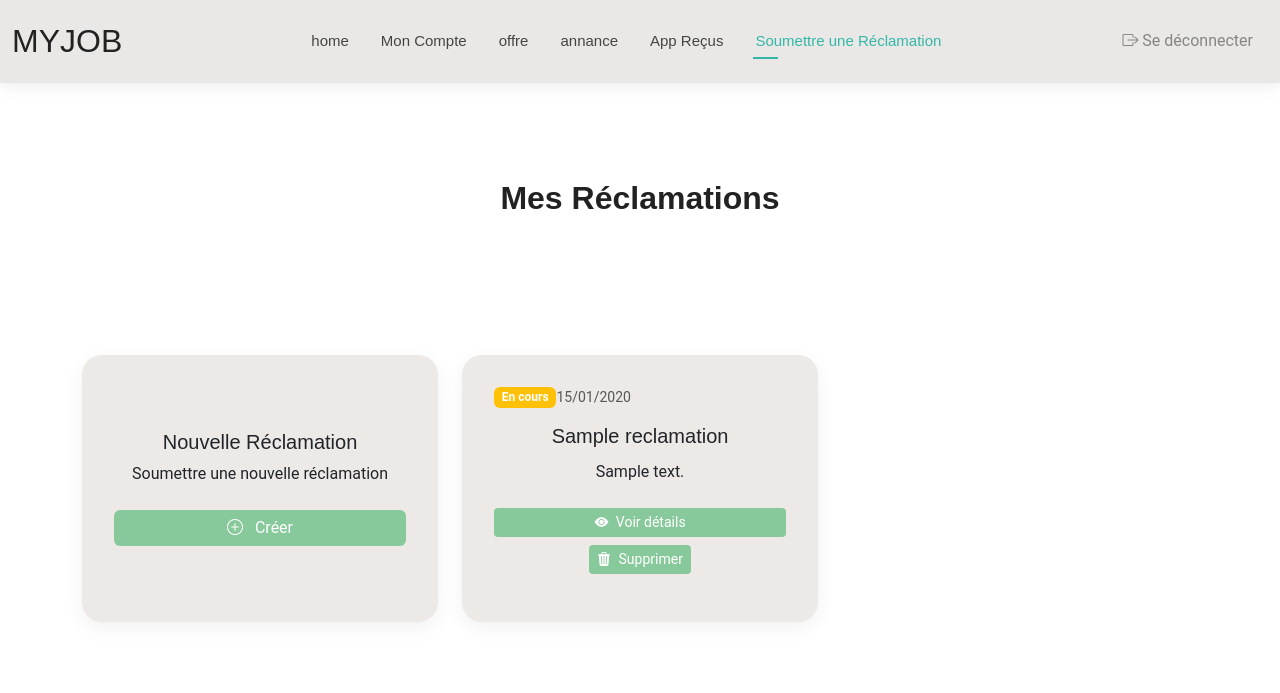
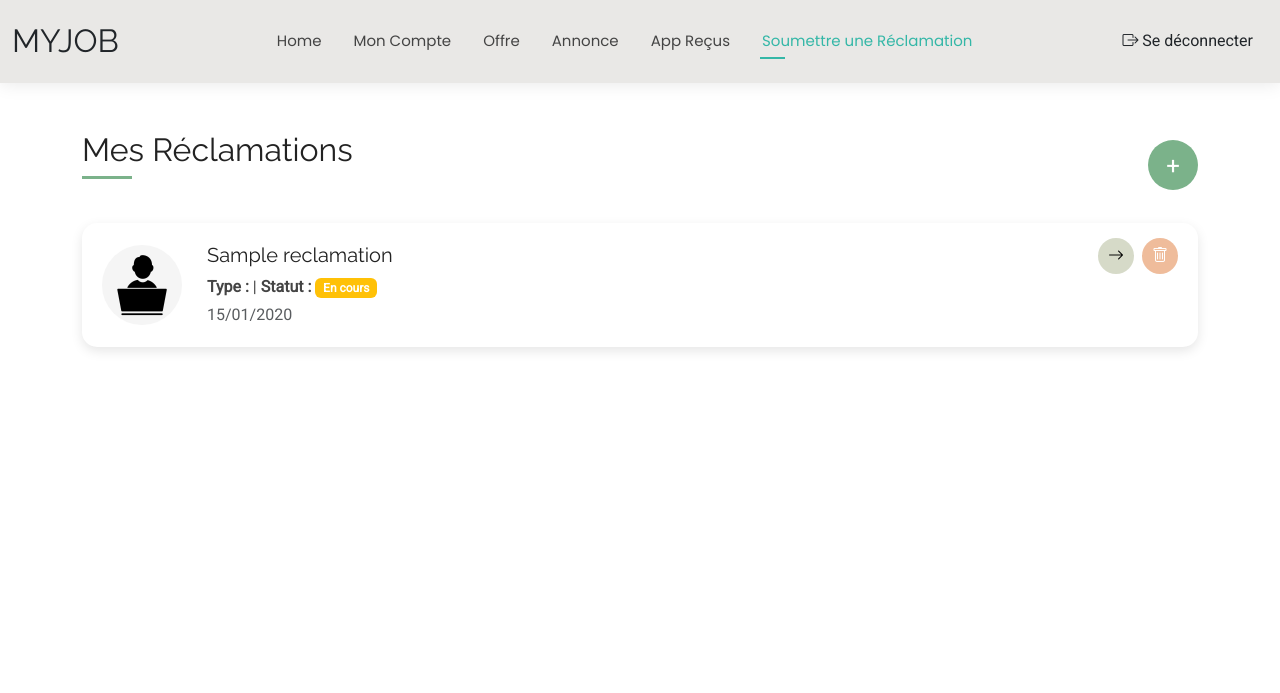
Before and after one commit to siham-benkhajjou/myJob, a Spring Boot app: page /recruteur/Reclamation in a window 1280 px wide. Shown: the top 693 px of the page. Run offline with Spring Boot 4, Linux system fonts and the light colour scheme; the visitor is signed in with stand-in values (Sample User, id 1); tables that the repository leaves empty hold one stand-in row (values such as "Sample post"); some of the project's set-up classes (security, data sources, template engines, error pages and the like) are left out, and stand-ins take their place; some libraries are stand-ins or nearby versions.

Commit message:
change of the them

```diff
--- a/src/main/resources/templates/annonce-list.html
+++ b/src/main/resources/templates/annonce-list.html
@@ -129,7 +129,7 @@
 <main class="main">
     <div class="container py-5">
         <div class="section-title text-center mb-5">
-            <h2>Nos Annonces</h2>
+            <h2 style="color: #6b9f79">Nos Annonces</h2>
         </div>
 
         <div class="row gy-4">
@@ -144,7 +144,7 @@
                             <!-- Icon with color #7bb28a applied -->
                             <img src="https://cdn-icons-png.flaticon.com/512/992/992651.png" alt="Add Icon" style="filter: invert(26%) sepia(45%) saturate(230%) hue-rotate(84deg) brightness(95%) contrast(88%);">
                         </div>
-                        <div class="service-title" style="color: black;">Créer une Annonce</div>
+                        <div class="service-title" style="color: #6b9f79;">Créer une Annonce</div>
                     </div>
                 </a>
             </div>
--- a/src/main/resources/templates/recruteur-reclamation.html
+++ b/src/main/resources/templates/recruteur-reclamation.html
@@ -1,112 +1,187 @@
+<!DOCTYPE html>
 <html lang="fr" xmlns:th="http://www.thymeleaf.org">
-
 <head>
     <meta charset="UTF-8" />
     <meta name="viewport" content="width=device-width, initial-scale=1.0" />
     <title>Mes Réclamations</title>
-    <link href="/assets/vendor/bootstrap/css/bootstrap.min.css" rel="stylesheet" />
-    <link href="/assets/vendor/bootstrap-icons/bootstrap-icons.css" rel="stylesheet" />
-    <link href="/assets/css/main.css" rel="stylesheet" />
+
+    <!-- Favicons -->
+    <link href="/assets/img/favicon.png" rel="icon">
+    <link href="/assets/img/apple-touch-icon.png" rel="apple-touch-icon">
+
+    <!-- Google Fonts -->
+    <link href="https://fonts.googleapis.com" rel="preconnect">
+    <link href="https://fonts.gstatic.com" rel="preconnect" crossorigin>
+    <link href="https://fonts.googleapis.com/css2?family=Roboto&family=Poppins&family=Raleway&display=swap" rel="stylesheet">
+
+    <!-- Vendor CSS Files -->
+    <link href="/assets/vendor/bootstrap/css/bootstrap.min.css" rel="stylesheet">
+    <link href="/assets/vendor/bootstrap-icons/bootstrap-icons.css" rel="stylesheet">
+    <link href="/assets/vendor/aos/aos.css" rel="stylesheet">
+    <link href="/assets/vendor/swiper/swiper-bundle.min.css" rel="stylesheet">
+    <link href="/assets/vendor/glightbox/css/glightbox.min.css" rel="stylesheet">
+
+    <!-- Main CSS File -->
+    <link href="/assets/css/main.css" rel="stylesheet">
+
+    <style>
+        .create-button {
+            background-color: #7bb28a;
+            color: white;
+            border-radius: 50%;
+            width: 50px;
+            height: 50px;
+            font-size: 24px;
+            text-align: center;
+            line-height: 50px;
+            border: none;
+        }
+
+        .card-reclamation {
+            background: white;
+            border-radius: 15px;
+            padding: 20px;
+            margin-bottom: 25px;
+            box-shadow: 0px 4px 12px rgba(0, 0, 0, 0.1);
+            display: flex;
+            align-items: center;
+            position: relative;
+        }
+
+        .card-reclamation img {
+            width: 80px;
+            height: 80px;
+            border-radius: 50%;
+            object-fit: cover;
+            margin-right: 25px;
+        }
+
+        .card-buttons {
+            position: absolute;
+            top: 15px;
+            right: 20px;
+            display: flex;
+            gap: 8px;
+        }
+
+        .round-btn {
+            width: 36px;
+            height: 36px;
+            border-radius: 50%;
+            border: none;
+            display: flex;
+            align-items: center;
+            justify-content: center;
+            color: white;
+        }
+
+        .btn-consult {
+            background-color: #d6dac8;
+            color: black;
+        }
+
+        .btn-delete {
+            background-color: #efbc9b;
+        }
+
+        h2 {
+            position: relative;
+            padding-bottom: 10px;
+            margin-bottom: 20px;
+        }
+
+        h2::after {
+            content: '';
+            position: absolute;
+            width: 50px;
+            height: 3px;
+            background-color: #7bb28a;
+            left: 0;
+            bottom: 0;
+        }
+    </style>
 </head>
 
-<body>
+<body class="index-page">
+
 <header id="header" class="header d-flex align-items-center light-background sticky-top">
     <div class="container-fluid position-relative d-flex align-items-center justify-content-between">
-        <a href="recruteur-home.html" class="logo d-flex align-items-center me-auto me-xl-0">
-            <h1 class="sitename">MyJob</h1>
+        <a href="/recruteur/home" class="logo d-flex align-items-center me-auto me-xl-0 text-decoration-none">
+            <h1 class="sitename text-dark">MyJob</h1>
         </a>
 
         <nav id="navmenu" class="navmenu">
-            <ul>
-                <li><a href="/recruteur/home">home</a></li>
-                <li><a href="/recruteur/mon-compte">Mon Compte</a></li>
-                <li><a href="/recruteur/offres">offre</a></li>
-                <li><a href="/recruteur/annonces">annance</a></li>
-                <li><a href="/recruteur/applications">App Reçus</a></li>
-                <li><a href="/recruteur/Reclamation" class="active">Soumettre une Réclamation</a></li>
+            <ul class="nav">
+                <li class="nav-item"><a class="nav-link" href="/recruteur/home">Home</a></li>
+                <li class="nav-item"><a class="nav-link" href="/recruteur/mon-compte">Mon Compte</a></li>
+                <li class="nav-item"><a class="nav-link" href="/recruteur/offres">Offre</a></li>
+                <li class="nav-item"><a class="nav-link" href="/recruteur/annonces">Annonce</a></li>
+                <li class="nav-item"><a class="nav-link" href="/recruteur/applications">App Reçus</a></li>
+                <li class="nav-item"><a class="nav-link active" href="/recruteur/Reclamation">Soumettre une Réclamation</a></li>
             </ul>
             <i class="mobile-nav-toggle d-xl-none bi bi-list"></i>
         </nav>
 
         <div class="header-social-links">
-            <a href="/logout" class="logout-link">
+            <a href="/logout" class="logout-link text-dark text-decoration-none">
                 <i class="bi bi-box-arrow-right"></i> Se déconnecter
             </a>
         </div>
     </div>
 </header>
 
-<main class="main mt-5">
-    <div class="container py-5">
-        <div class="section-title text-center mb-5">
+<main class="main">
+    <div class="container mt-5">
+        <div class="d-flex justify-content-between align-items-center mb-4">
             <h2>Mes Réclamations</h2>
+            <a href="/recruteur/Reclamation/new" class="text-decoration-none">
+                <button class="create-button">+</button>
+            </a>
         </div>
 
-        <div class="row">
-            <div class="col-md-4 mb-4">
-                <div class="card h-100 text-center d-flex flex-column justify-content-between p-3 custom-card">
-                    <div class="card-body d-flex flex-column justify-content-center">
-                        <h5 class="card-title">Nouvelle Réclamation</h5>
-                        <p class="card-text">Soumettre une nouvelle réclamation</p>
-                        <a href="/recruteur/Reclamation/new" class="btn btn-accent mt-2">
-                            <i class="bi bi-plus-circle me-2"></i> Créer
-                        </a>
-                    </div>
-                </div>
-            </div>
+        <div th:if="${reclamations != null and !reclamations.isEmpty()}" class="reclamations-list">
+            <div th:each="rec : ${reclamations}" class="card-reclamation">
+                <img src="/assets/img/profile-img.jpg" alt="Profile Image">
 
-            <th:block th:if="${not #lists.isEmpty(reclamations)}">
-                <div th:each="rec : ${reclamations}" class="col-md-4 mb-4">
-                    <div class="card h-100 text-center d-flex flex-column justify-content-between p-3 custom-card">
-                        <div class="card-body d-flex flex-column justify-content-center">
-                            <div class="d-flex justify-content-between align-items-center mb-2">
-                                <div class="d-flex justify-content-between align-items-center mb-2">
+                <div class="flex-grow-1">
+                    <h5 th:text="${rec.title}">Titre de la Réclamation</h5>
+                    <p class="mb-1">
+                        <strong>Type :</strong> <span th:text="${rec.type?.displayName}">Type</span> |
+                        <strong>Statut :</strong>
                         <th:block th:switch="${rec.status?.name()}">
                             <span th:case="'NOUVELLE'" class="badge bg-primary" th:text="${rec.status?.displayName}">Statut</span>
                             <span th:case="'EN_COURS'" class="badge bg-warning" th:text="${rec.status?.displayName}">Statut</span>
-                                        <span th:case="*"
-                                              class="badge bg-success"
-                                              th:text="${rec.status?.displayName}">Statut</span>
+                            <span th:case="*" class="badge bg-success" th:text="${rec.status?.displayName}">Statut</span>
                         </th:block>
+                    </p>
+                    <p class="mb-0 text-muted" th:text="${#dates.format(rec.dateReclamation, 'dd/MM/yyyy')}">Date de réclamation</p>
+                </div>
 
-                                    <small class="text-muted" th:text="${#dates.format(rec.dateReclamation, 'dd/MM/yyyy')}">
-                                        Date
-                                    </small>
-                                </div>
-                            </div>
-                            <h5 class="card-title" th:text="${rec.title}">Titre</h5>
-                            <h6 class="card-subtitle mb-2 text-muted" th:text="${rec.type?.displayName}">Type</h6>
-                            <p class="card-text text-truncate" th:text="${rec.description}">Description</p>
-                            <a th:href="@{/recruteur/Reclamation/{id}(id=${rec.idReclamation})}"
-                               class="btn btn-accent btn-sm mt-2">
-                                <i class="bi bi-eye-fill me-1"></i> Voir détails
+                <div class="card-buttons">
+                    <a th:href="@{/recruteur/Reclamation/{id}(id=${rec.idReclamation})}">
+                        <button class="round-btn btn-consult" title="Voir Détails"><i class="bi bi-arrow-right"></i></button>
                     </a>
-
-                            <form th:action="@{/recruteur/deleteReclamation/{id}(id=${rec.idReclamation})}"
-                                  method="post"
-                                  th:object="${rec}"
-                                  class="mt-2"
-                                  onsubmit="return confirm('Êtes-vous sûr de vouloir supprimer cette réclamation ?');">
-                                <button type="submit" class="btn btn-accent btn-sm">
-                                    <i class="bi bi-trash3-fill me-1"></i> Supprimer
+                    <form th:action="@{/recruteur/deleteReclamation/{id}(id=${rec.idReclamation})}" method="post" style="display:inline;">
+                        <button type="submit" class="round-btn btn-delete" title="Supprimer"
+                                onclick="return confirm('Êtes-vous sûr de vouloir supprimer cette réclamation ?');">
+                            <i class="bi bi-trash"></i>
                         </button>
                     </form>
                 </div>
             </div>
         </div>
-            </th:block>
 
-
-        </div>
-
-        <div th:if="${#lists.isEmpty(reclamations)}" class="alert alert-info mt-4 text-center">
+        <div th:if="${reclamations == null or reclamations.isEmpty()}" class="alert alert-info text-center mt-4">
             Vous n'avez pas encore de réclamations.
         </div>
     </div>
 </main>
 
 <script src="/assets/vendor/bootstrap/js/bootstrap.bundle.min.js"></script>
+<script src="/assets/vendor/aos/aos.js"></script>
+<script src="/assets/vendor/swiper/swiper-bundle.min.js"></script>
+<script src="/assets/vendor/glightbox/js/glightbox.min.js"></script>
 <script src="/assets/js/main.js"></script>
+
 </body>
-
 </html>
```
Lines whose indentation alone changed are shown as unchanged.
